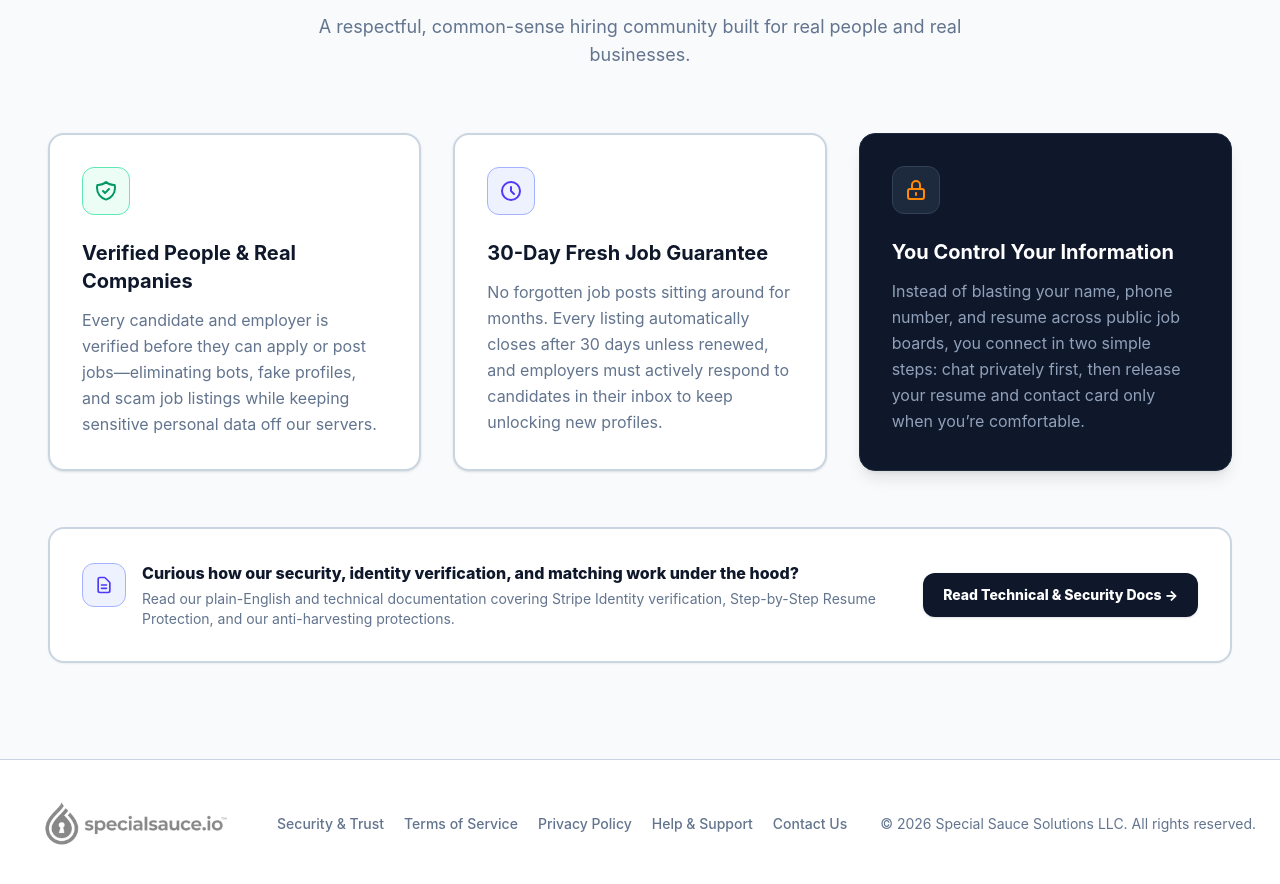
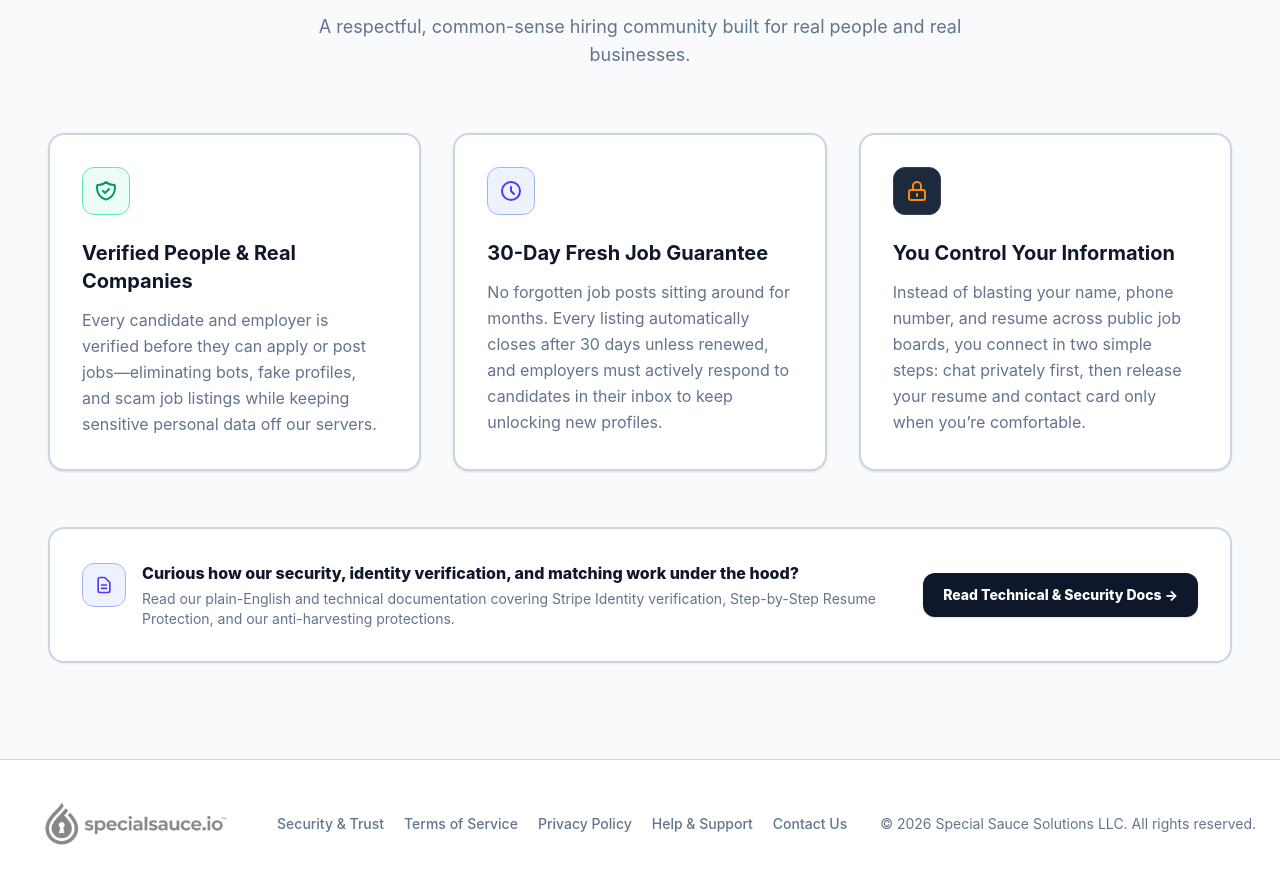
Before and after one commit to SpecialSauceIO/secure-job-board, a Next.js app: page / in a window 1280 px wide. Shown: the part 2240-3124 px from the top of the page. Built offline with nearby package versions, Linux system fonts and the light colour scheme; no server answers.

Commit message:
Unify You Control Your Information card styling in Row 3 for crisp Light and Dark mode borders

```diff
--- a/src/app/page.tsx
+++ b/src/app/page.tsx
@@ -600,8 +600,7 @@ export default function LandingPage() {
             </div>
 
             {/* Widget 3: Step-by-Step Privacy */}
-            <div className="p-8 rounded-2xl bg-slate-900 border border-slate-800 shadow-lg relative overflow-hidden group hover:-translate-y-1 transition-transform">
-              <div className="absolute inset-0 opacity-10 bg-[radial-gradient(ellipse_at_center,_var(--tw-gradient-stops))] from-orange-400 via-slate-900 to-slate-900 pointer-events-none"></div>
+            <div className="p-8 rounded-2xl bg-white border-2 border-slate-300 shadow-sm relative overflow-hidden group hover:-translate-y-1 transition-transform border-slate-300">
               <div className="relative z-10">
                 <div className="w-12 h-12 bg-slate-800 rounded-xl border border-slate-700 flex items-center justify-center mb-6 text-orange-400">
                   <svg
@@ -618,10 +617,10 @@ export default function LandingPage() {
                     ></path>
                   </svg>
                 </div>
-                <h3 className="text-xl font-bold text-white mb-3">
+                <h3 className="text-xl font-bold text-slate-900 mb-3">
                   You Control Your Information
                 </h3>
-                <p className="text-slate-400 leading-relaxed">
+                <p className="text-slate-500 leading-relaxed">
                   Instead of blasting your name, phone number, and resume across public job boards, you connect in two simple steps: chat privately first, then release your resume and contact card only when you’re comfortable.
                 </p>
               </div>
```
